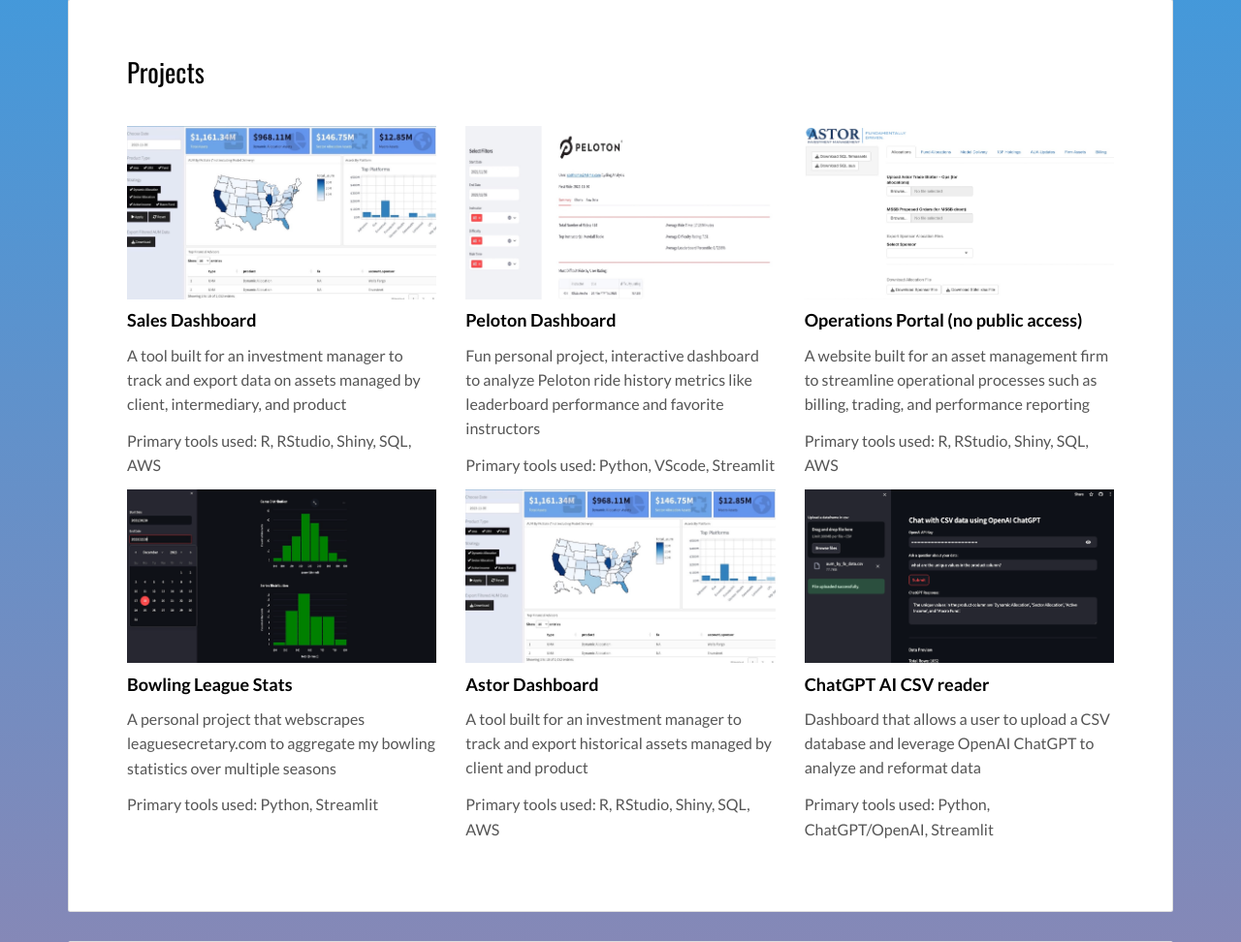
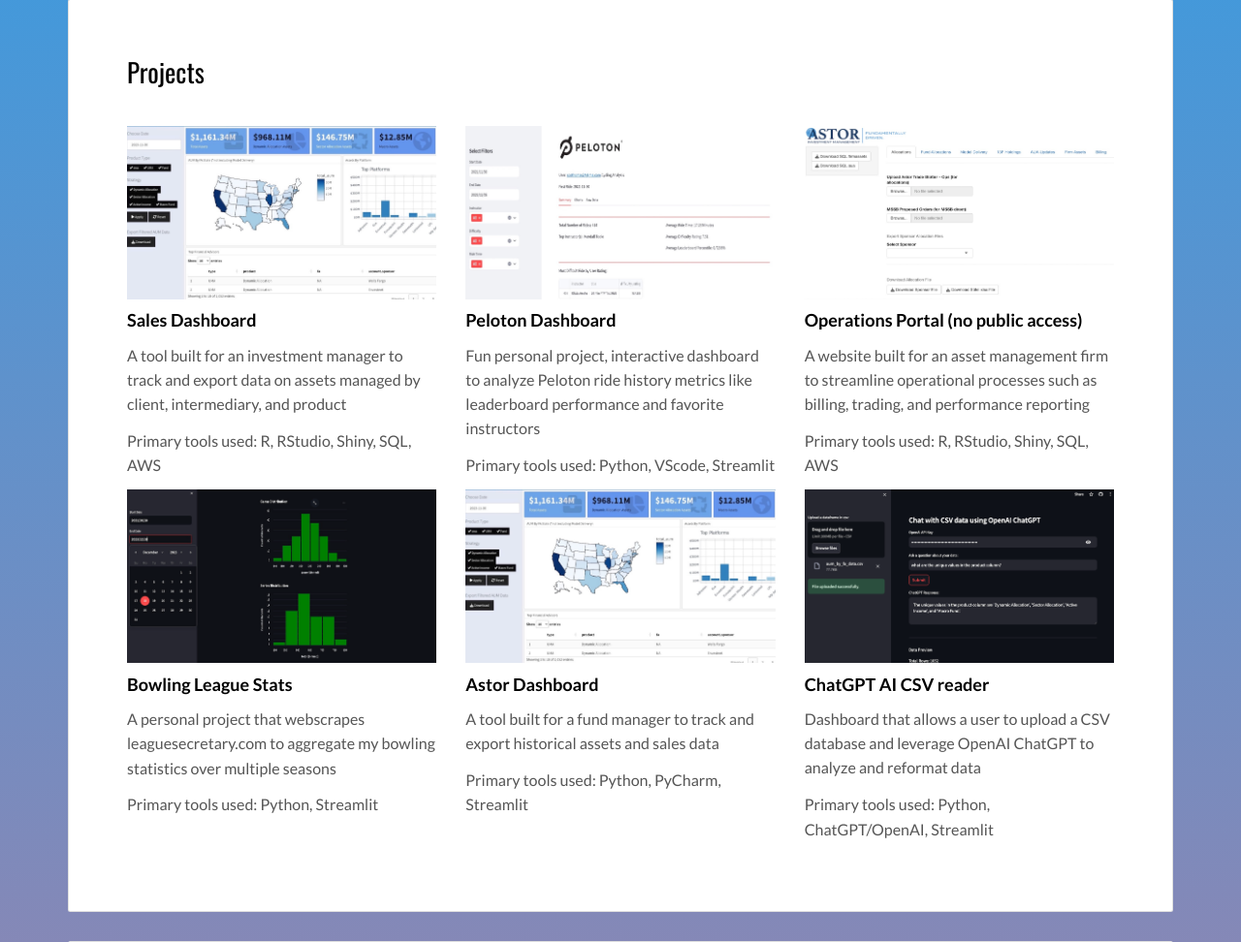
Before and after one commit to scothomas24/portfo, a Flask app: page / in a window 1280 px wide. Shown: the part 1028-2000 px from the top of the page at 97% size. Run offline with Flask 3, Linux system fonts and the light colour scheme; some libraries are stand-ins or nearby versions.

Commit message:
Update index.html

```diff
--- a/templates/index.html
+++ b/templates/index.html
@@ -100,8 +100,8 @@
               <div class="col-md-4">
                 <img src="./static/assets/images/astor_dashboard.jpg" class="img-responsive" alt="">
                 <h3 class="h5"><a href = "https://aim-mf-data.streamlit.app/" target="_blank">Astor Dashboard</a></h3>
-                <p>A tool built for an investment manager to track and export historical assets managed by client and product</p>
-                <p>Primary tools used: R, RStudio, Shiny, SQL, AWS</p>
+                <p>A tool built for a fund manager to track and export historical assets and sales data</p>
+                <p>Primary tools used: Python, PyCharm, Streamlit</p>
               </div>
               <div class="col-md-4">
                 <img src="./static/assets/images/chatgpt_csv.png" class="img-responsive" alt="">
```
